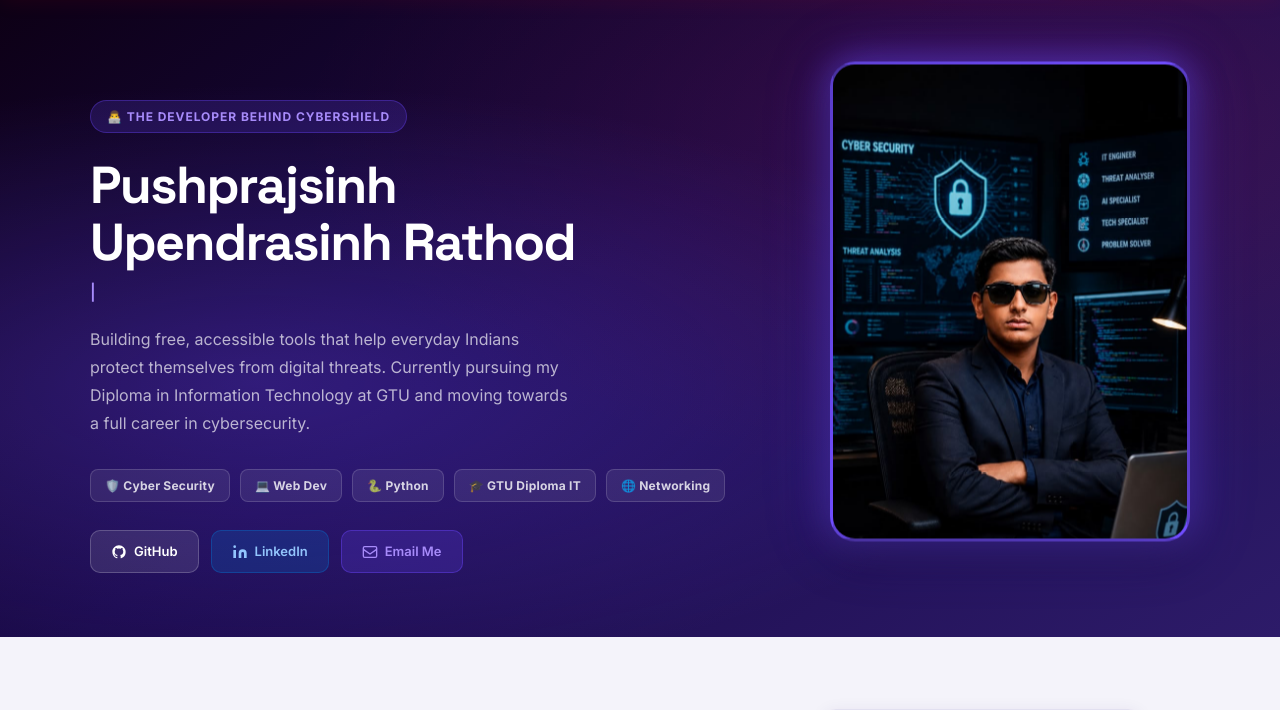
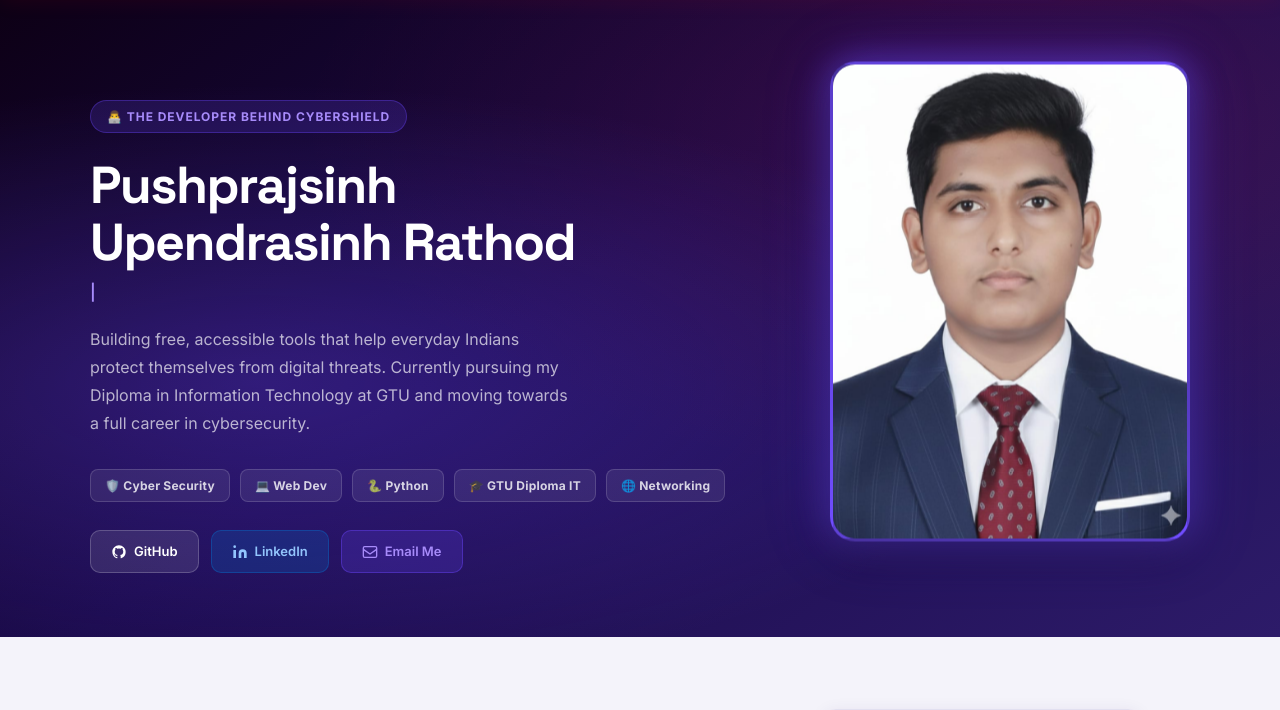
Before and after one commit to PUSHPRAJSINH07/Cybershield, a Flask app: page /about in a window 1280 px wide. Shown: the part 100-810 px from the top of the page. Run offline with Flask 3, Linux system fonts and the light colour scheme.

Commit message:
Updated profile image

```diff
--- a/templates/about.html
+++ b/templates/about.html
@@ -41,7 +41,7 @@
     <!-- Profile Photo -->
     <div class="about-photo-card">
       <div class="photo-frame">
-        <img src="{{ url_for('static', filename='photos/picture.jpeg') }}" alt="Pushprajsinh Rathod" class="profile-photo">
+        <img src="{{ url_for('static', filename='photos/PHOTO.JPG.jpeg') }}" alt="Pushprajsinh Rathod" class="profile-photo">
       </div>
     </div>
   </div>
```
